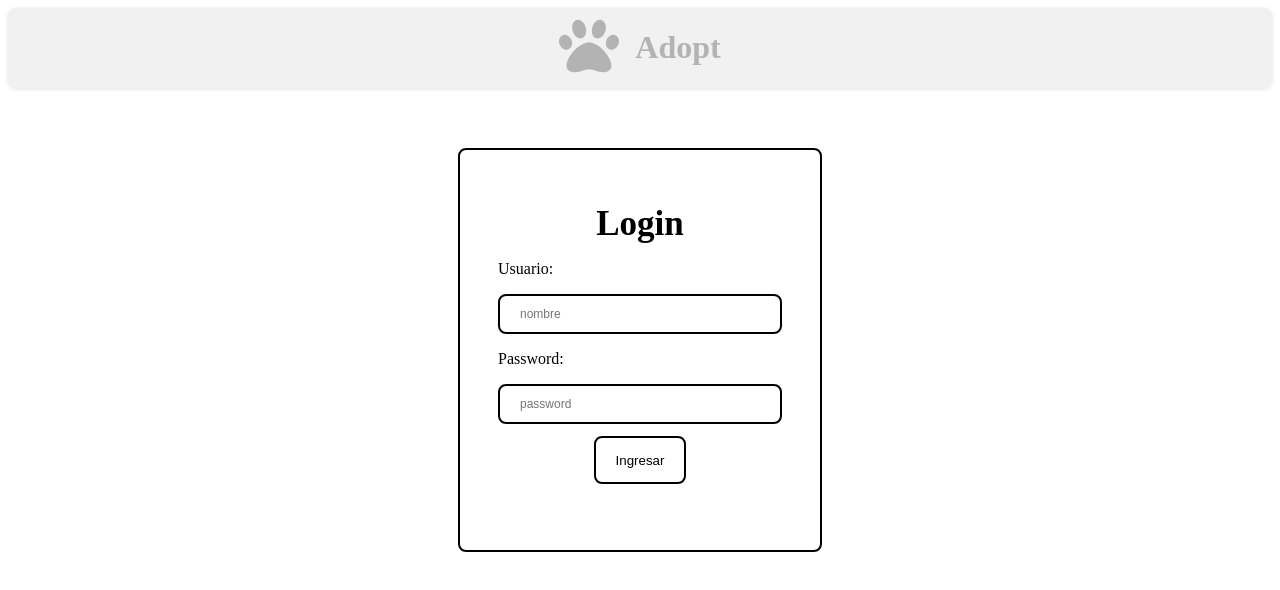
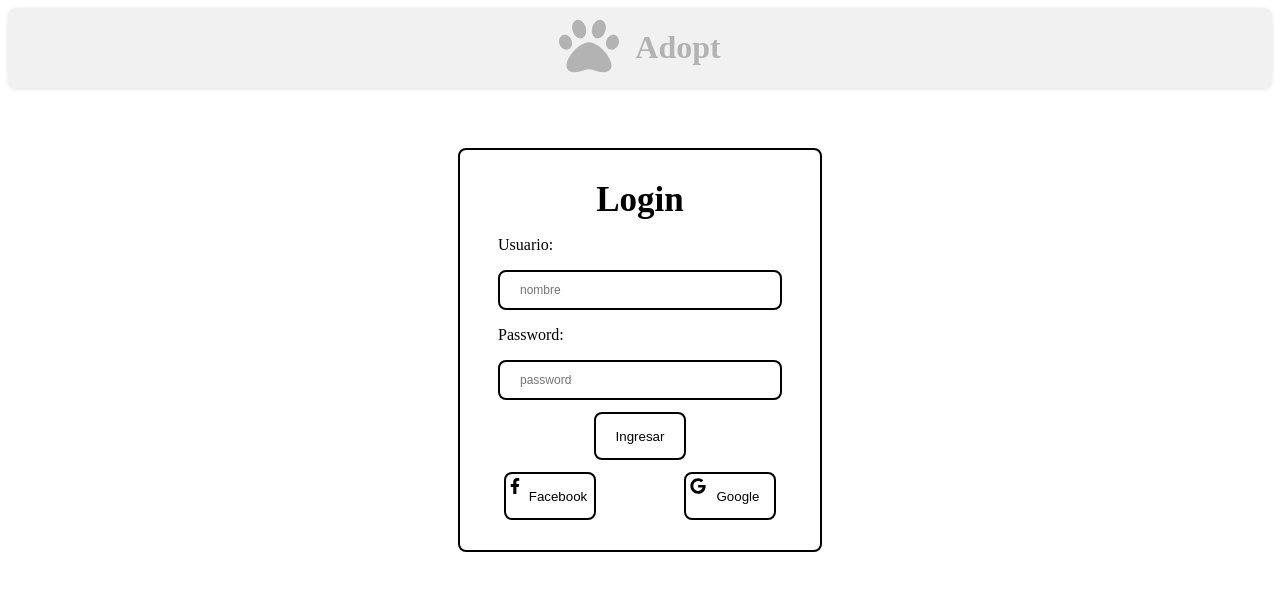
Before and after one commit to Adrianzubieta/adopt-webApp, a React (Create React App) app in the folder my-app/: page /login in a window 1280 px wide. Shown: the top 590 px of the page. Built offline with nearby package versions, Linux system fonts and the light colour scheme.

Commit message:
agregue los botones de redes sociales

```diff
--- a/my-app/src/cliente/pages/login/Login.jsx
+++ b/my-app/src/cliente/pages/login/Login.jsx
@@ -2,6 +2,7 @@
 import injectSheet from 'react-jss';
 import Input from "./components/input/Input";
 import Button from "./components/button/Button";
+import {FaFacebookF, FaGoogle} from 'react-icons/fa';
 
 const styles = theme => ({
     container: {
@@ -24,14 +25,18 @@
         fontSize: theme.font.size.title * 2.5,
         fontWeight: 'bold'
     },
-    input:{
+    input: {
         display: 'flex',
         justifyContent: 'center',
     },
-    button:{
+    buttonLogin: {
         display: 'flex',
         justifyContent: 'center',
         margin: theme.spacing.unit * 3,
+    },
+    buttonsNetwork: {
+        display: 'flex',
+        justifyContent: 'space-around',
     },
     [`@media (min-width: ${theme.spacing.tablet}px)`]: {},
     [`@media (min-width: ${theme.spacing.desktop}px)`]: {
@@ -40,9 +45,7 @@
             width: theme.spacing.unit * 90,
             height: theme.spacing.unit * 100,
         },
-        title: {
-
-        },
+        title: {},
     }
 })
 
@@ -66,8 +69,16 @@
                             <p>Password: </p>
                         </Input>
                     </div>
-                    <div className={classes.button}>
-                        <Button name={'Ingresar'} />
+                    <div className={classes.buttonLogin}>
+                        <Button name={'Ingresar'}/>
+                    </div>
+                    <div className={classes.buttonsNetwork}>
+                        <Button name={'Facebook'}>
+                        <FaFacebookF />
+                    </Button>
+                        <Button name={'Google'}>
+                            <FaGoogle />
+                        </Button>
                     </div>
                 </div>
             </div>
--- a/my-app/src/cliente/pages/login/components/button/Button.jsx
+++ b/my-app/src/cliente/pages/login/components/button/Button.jsx
@@ -32,6 +32,9 @@
         const {classes} = this.props;
         return (
             <div className={classes.container}>
+                <div>
+                    {this.props.children}
+                </div>
                 <button className={classes.button}>
                     {this.props.name}
                 </button>
```
